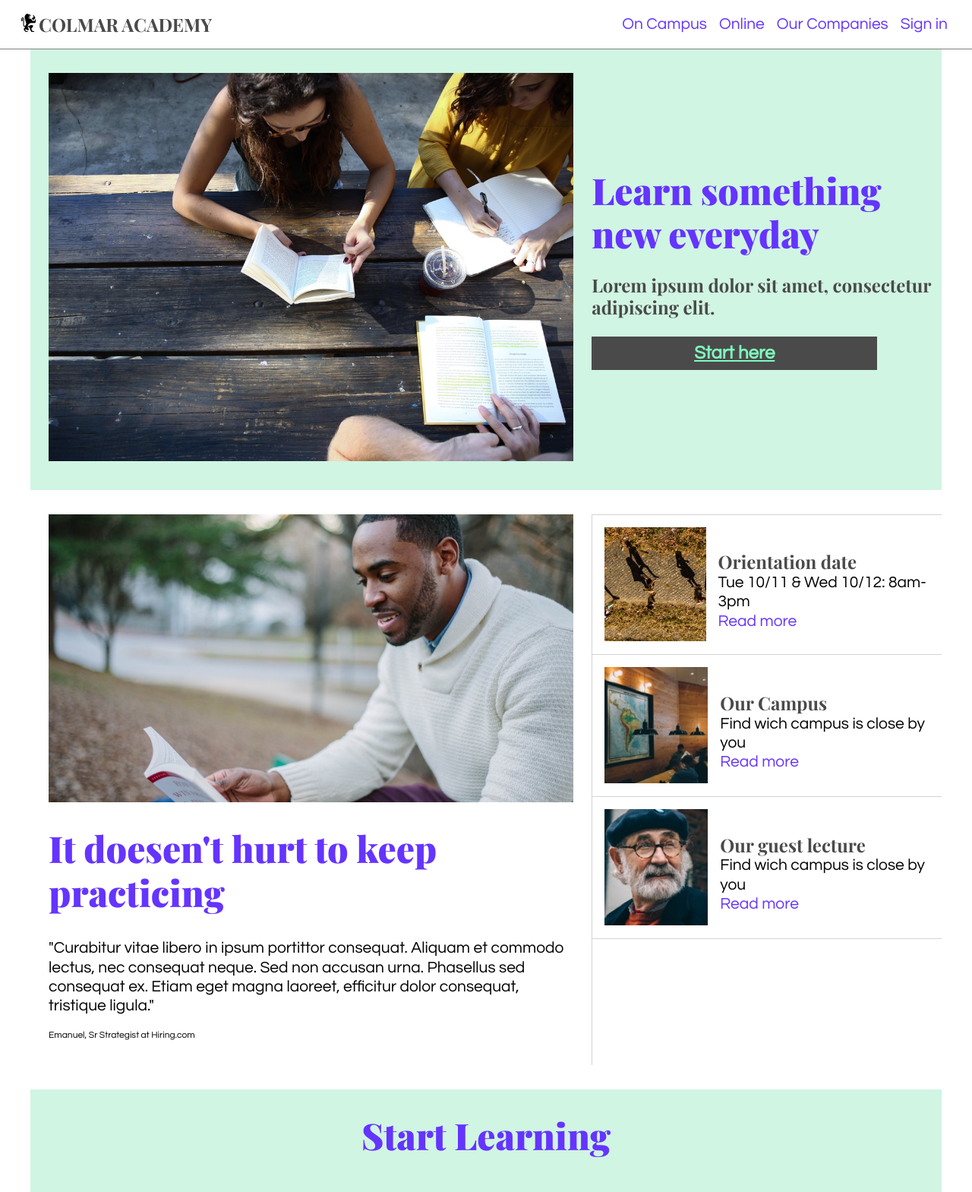
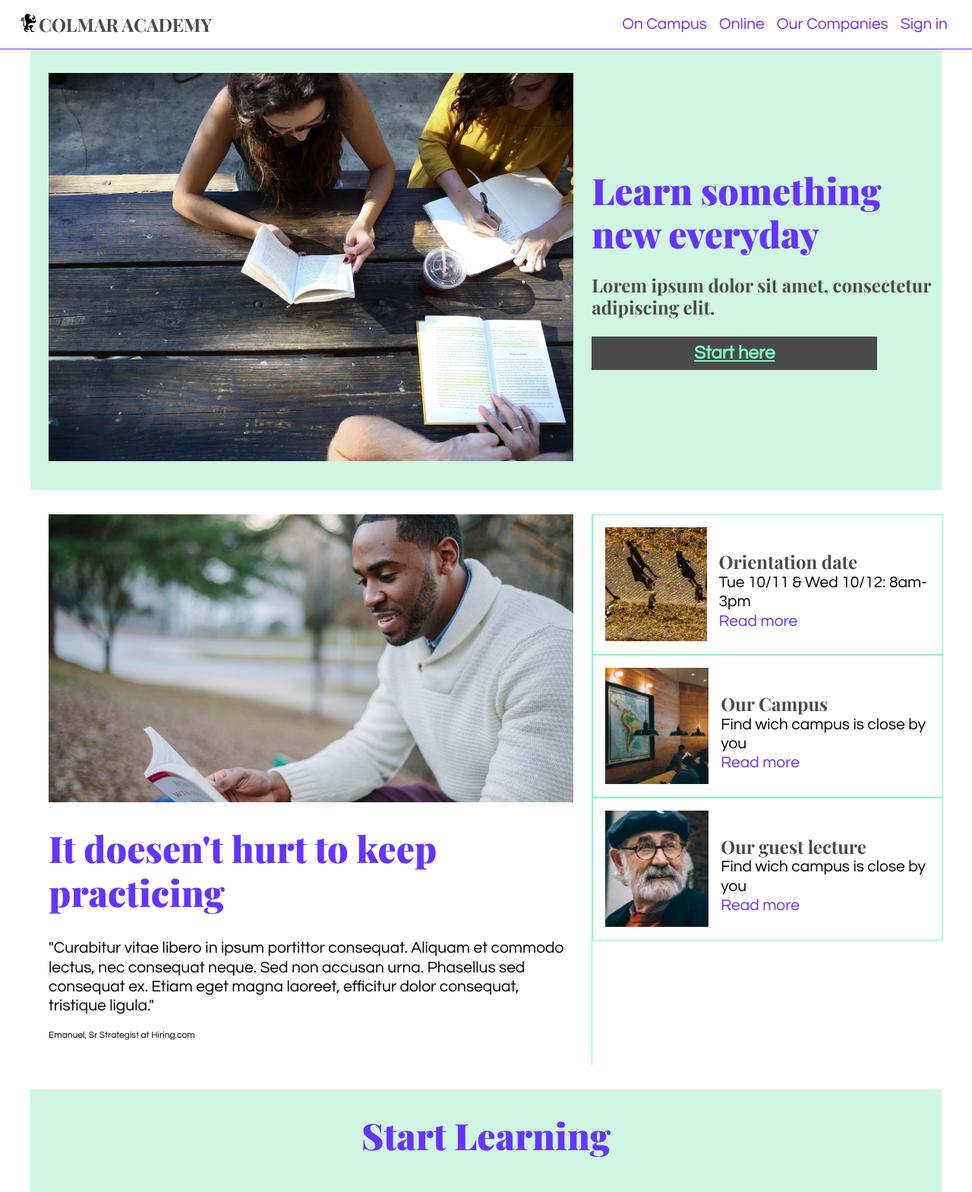
Before and after one commit to niccolomazzoni/f1-3-c2p1-colmar-academy, a plain HTML site: page Colmar_Assets/index.html in a window 1280 px wide. Shown: the top 1569 px of the page at 76% size. Drawn offline with nearby package versions, Linux system fonts and the light colour scheme; a web font is replaced by a local one.

Commit message:
Codecademy generated from the project submission page.

```diff
--- a/Colmar_Assets/resources/css/style.css
+++ b/Colmar_Assets/resources/css/style.css
@@ -68,7 +68,7 @@ nav {
   width: 100%;
   height: 64px;
   position: fixed;
-  border-bottom: 1px solid;
+  border-bottom: 1px solid #7b36f6;
 }
 
 
@@ -278,7 +278,7 @@ margin: 32px 0 32px 0;
   display: flex;
   flex-direction: column;
   width: 40%;
-  border-left: 1px solid lightgrey;
+  border-left: 1px solid #7ffabd;
   margin-top: 32px;
 
 }
@@ -286,8 +286,7 @@ margin: 32px 0 32px 0;
 .pacchetto1 {
   display: flex;
   width: 100%;
-  border-bottom: 1px solid lightgrey;
-  border-top: 1px solid lightgrey;
+  border: 1px solid #7ffabd;
   padding-top: 16px;
   transition-property: background-color;
 transition-duration: 0.5s;
@@ -328,7 +327,7 @@ background-color: #7ffabd;
 .pacchetto2 {
   display: flex;
   width: 100%;
-  border-bottom: 1px solid lightgrey;
+  border: 1px solid #7ffabd;
   padding-top: 16px;
   transition-property: background-color;
 transition-duration: 0.5s;
@@ -344,7 +343,7 @@ background-color: #7ffabd;
 .pacchetto3 {
   display: flex;
   width: 100%;
-  border-bottom: 1px solid lightgrey;
+  border: 1px solid #7ffabd;
   background-color: white;
   padding-top: 16px;
   transition-property: background-color;
@@ -499,14 +498,15 @@ width: 100%;
   display: flex;
   flex-direction: column;
   align-items: center;
-  border-bottom: 1px solid lightgrey;
 
 }
 
 #giga {
   cursor: pointer;
-  z-index: 1;
-  transition: font-size 0 ease-in 0;
+  transition-property: font-size;
+  transition-duration: 0.5s;
+  transition-timing-function: ease-out;
+
 }
 
 #giga:hover{
@@ -566,6 +566,8 @@ footer {
   align-items: center;
   width: 100%;
   height: 64px;
+  border-top: 1px solid #7ffabd;
+
 }
 
 footer ul {
```
